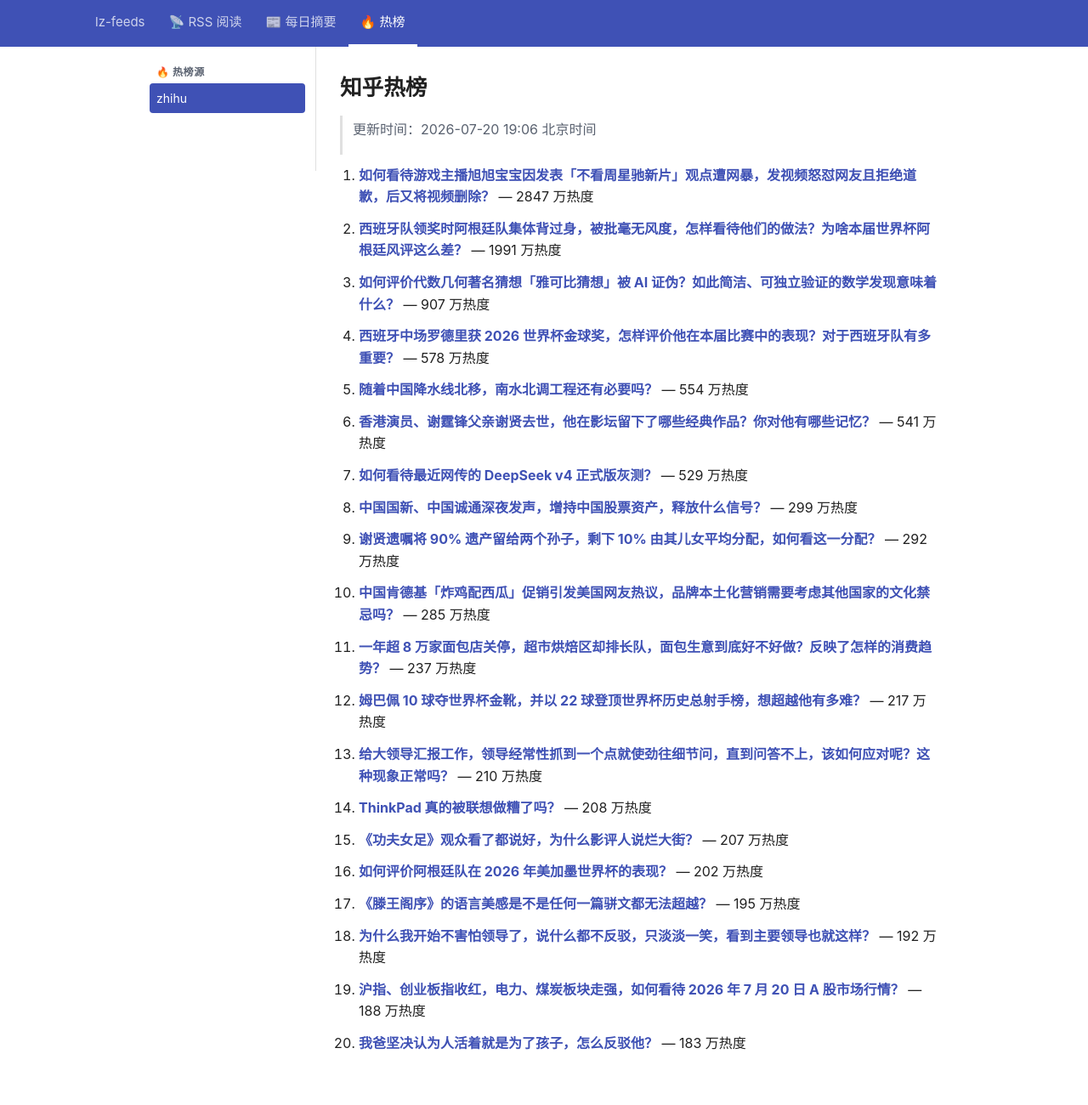
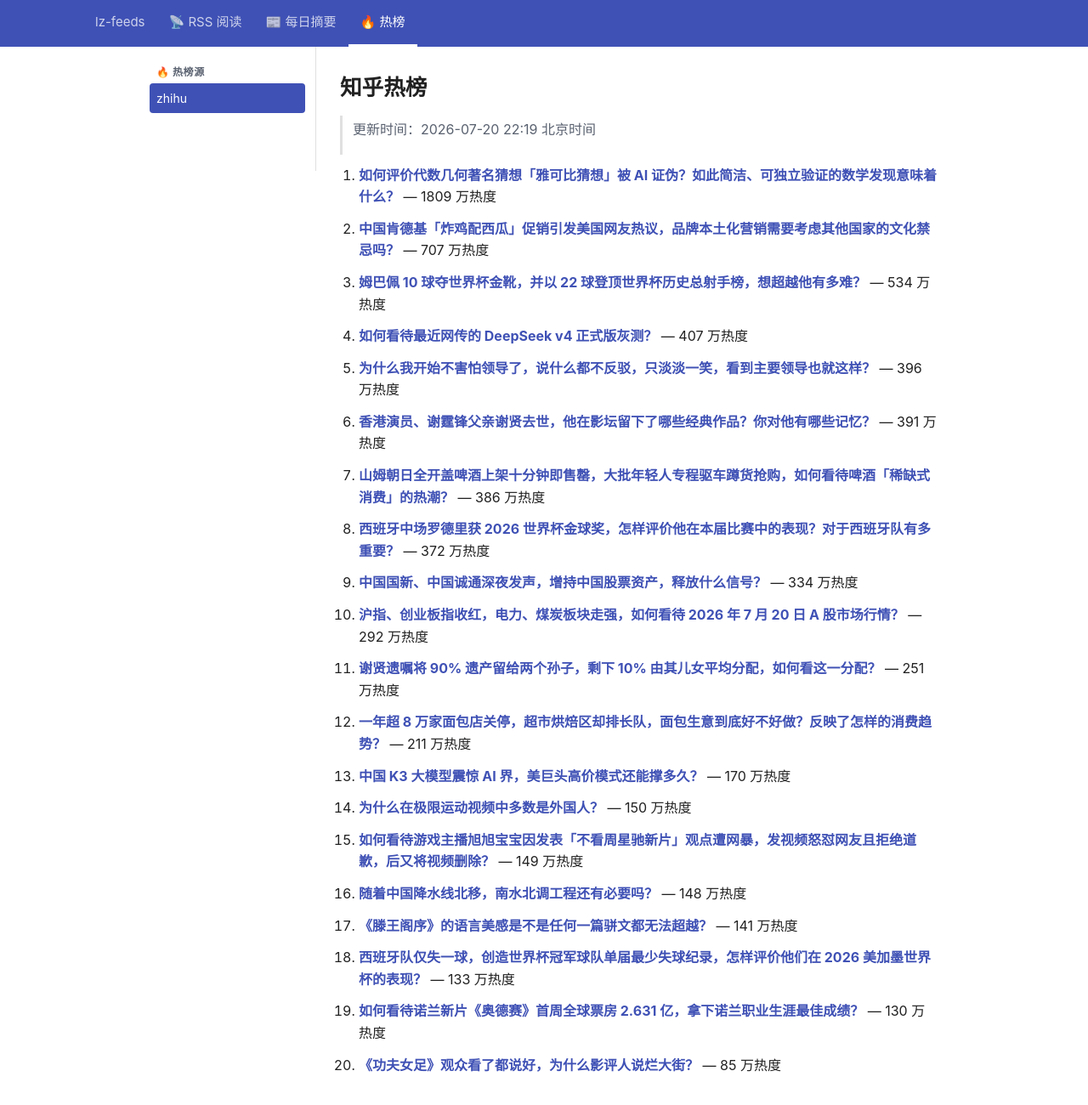
Before and after one commit to lizhang0101/lz-feeds, a Jekyll site: the page built from _hotlist/zhihu.md, in a window 1280 px wide and 1330 px high. Shown: the top 1300 px of the window at 85% size. Built offline with Jekyll 4.4.1, drawn with Linux system fonts in a browser that asks for light colours.

Commit message:
hotlist: 2026-07-20T14:19Z

```diff
--- a/_hotlist/zhihu.md
+++ b/_hotlist/zhihu.md
@@ -1,48 +1,48 @@
 ---
-updated: 2026-07-20 19:06 北京时间
+updated: 2026-07-20 22:19 北京时间
 count: 20
 ---
 
 # 知乎热榜
 
-> 更新时间：2026-07-20 19:06 北京时间
+> 更新时间：2026-07-20 22:19 北京时间
 
-1. **[如何看待游戏主播旭旭宝宝因发表「不看周星驰新片」观点遭网暴，发视频怒怼网友且拒绝道歉，后又将视频删除？](https://www.zhihu.com/question/2062096553184120966)** — 2847 万热度
+1. **[如何评价代数几何著名猜想「雅可比猜想」被 AI 证伪？如此简洁、可独立验证的数学发现意味着什么？](https://www.zhihu.com/question/2062518030224061737)** — 1809 万热度
 
-2. **[西班牙队领奖时阿根廷队集体背过身，被批毫无风度，怎样看待他们的做法？为啥本届世界杯阿根廷风评这么差？](https://www.zhihu.com/question/2062500114510214490)** — 1991 万热度
+2. **[中国肯德基「炸鸡配西瓜」促销引发美国网友热议，品牌本土化营销需要考虑其他国家的文化禁忌吗？](https://www.zhihu.com/question/2062469683769336787)** — 707 万热度
 
-3. **[如何评价代数几何著名猜想「雅可比猜想」被 AI 证伪？如此简洁、可独立验证的数学发现意味着什么？](https://www.zhihu.com/question/2062518030224061737)** — 907 万热度
+3. **[姆巴佩 10 球夺世界杯金靴，并以 22 球登顶世界杯历史总射手榜，想超越他有多难？](https://www.zhihu.com/question/2062431941387710588)** — 534 万热度
 
-4. **[西班牙中场罗德里获 2026 世界杯金球奖，怎样评价他在本届比赛中的表现？对于西班牙队有多重要？](https://www.zhihu.com/question/2062428579145540871)** — 578 万热度
+4. **[如何看待最近网传的 DeepSeek v4 正式版灰测？](https://www.zhihu.com/question/2059057378591613636)** — 407 万热度
 
-5. **[随着中国降水线北移，南水北调工程还有必要吗？](https://www.zhihu.com/question/1965460526583777091)** — 554 万热度
+5. **[为什么我开始不害怕领导了，说什么都不反驳，只淡淡一笑，看到主要领导也就这样？](https://www.zhihu.com/question/4714962638)** — 396 万热度
 
-6. **[香港演员、谢霆锋父亲谢贤去世，他在影坛留下了哪些经典作品？你对他有哪些记忆？](https://www.zhihu.com/question/2062563035739156529)** — 541 万热度
+6. **[香港演员、谢霆锋父亲谢贤去世，他在影坛留下了哪些经典作品？你对他有哪些记忆？](https://www.zhihu.com/question/2062563035739156529)** — 391 万热度
 
-7. **[如何看待最近网传的 DeepSeek v4 正式版灰测？](https://www.zhihu.com/question/2059057378591613636)** — 529 万热度
+7. **[山姆朝日全开盖啤酒上架十分钟即售罄，大批年轻人专程驱车蹲货抢购，如何看待啤酒「稀缺式消费」的热潮？](https://www.zhihu.com/question/2061761575296546408)** — 386 万热度
 
-8. **[中国国新、中国诚通深夜发声，增持中国股票资产，释放什么信号？](https://www.zhihu.com/question/2062331320521450737)** — 299 万热度
+8. **[西班牙中场罗德里获 2026 世界杯金球奖，怎样评价他在本届比赛中的表现？对于西班牙队有多重要？](https://www.zhihu.com/question/2062428579145540871)** — 372 万热度
 
-9. **[谢贤遗嘱将 90% 遗产留给两个孙子，剩下 10% 由其儿女平均分配，如何看这一分配？](https://www.zhihu.com/question/2062582137845278413)** — 292 万热度
+9. **[中国国新、中国诚通深夜发声，增持中国股票资产，释放什么信号？](https://www.zhihu.com/question/2062331320521450737)** — 334 万热度
 
-10. **[中国肯德基「炸鸡配西瓜」促销引发美国网友热议，品牌本土化营销需要考虑其他国家的文化禁忌吗？](https://www.zhihu.com/question/2062469683769336787)** — 285 万热度
+10. **[沪指、创业板指收红，电力、煤炭板块走强，如何看待 2026 年 7 月 20 日 A 股市场行情？](https://www.zhihu.com/question/2062469292113891730)** — 292 万热度
 
-11. **[一年超 8 万家面包店关停，超市烘焙区却排长队，面包生意到底好不好做？反映了怎样的消费趋势？](https://www.zhihu.com/question/2062293737414160723)** — 237 万热度
+11. **[谢贤遗嘱将 90% 遗产留给两个孙子，剩下 10% 由其儿女平均分配，如何看这一分配？](https://www.zhihu.com/question/2062582137845278413)** — 251 万热度
 
-12. **[姆巴佩 10 球夺世界杯金靴，并以 22 球登顶世界杯历史总射手榜，想超越他有多难？](https://www.zhihu.com/question/2062431941387710588)** — 217 万热度
+12. **[一年超 8 万家面包店关停，超市烘焙区却排长队，面包生意到底好不好做？反映了怎样的消费趋势？](https://www.zhihu.com/question/2062293737414160723)** — 211 万热度
 
-13. **[给大领导汇报工作，领导经常性抓到一个点就使劲往细节问，直到问答不上，该如何应对呢？这种现象正常吗？](https://www.zhihu.com/question/2046602314325268215)** — 210 万热度
+13. **[中国 K3 大模型震惊 AI 界，美巨头高价模式还能撑多久？](https://www.zhihu.com/question/2061405940272960418)** — 170 万热度
 
-14. **[ThinkPad 真的被联想做糟了吗？](https://www.zhihu.com/question/20150359)** — 208 万热度
+14. **[为什么在极限运动视频中多数是外国人？](https://www.zhihu.com/question/37668903)** — 150 万热度
 
-15. **[《功夫女足》观众看了都说好，为什么影评人说烂大街？](https://www.zhihu.com/question/2061061982518764560)** — 207 万热度
+15. **[如何看待游戏主播旭旭宝宝因发表「不看周星驰新片」观点遭网暴，发视频怒怼网友且拒绝道歉，后又将视频删除？](https://www.zhihu.com/question/2062096553184120966)** — 149 万热度
 
-16. **[如何评价阿根廷队在 2026 年美加墨世界杯的表现？](https://www.zhihu.com/question/2062433819710284794)** — 202 万热度
+16. **[随着中国降水线北移，南水北调工程还有必要吗？](https://www.zhihu.com/question/1965460526583777091)** — 148 万热度
 
-17. **[《滕王阁序》的语言美感是不是任何一篇骈文都无法超越？](https://www.zhihu.com/question/37521722)** — 195 万热度
+17. **[《滕王阁序》的语言美感是不是任何一篇骈文都无法超越？](https://www.zhihu.com/question/37521722)** — 141 万热度
 
-18. **[为什么我开始不害怕领导了，说什么都不反驳，只淡淡一笑，看到主要领导也就这样？](https://www.zhihu.com/question/4714962638)** — 192 万热度
+18. **[西班牙队仅失一球，创造世界杯冠军球队单届最少失球纪录，怎样评价他们在 2026 美加墨世界杯的表现？](https://www.zhihu.com/question/2062433435608506955)** — 133 万热度
 
-19. **[沪指、创业板指收红，电力、煤炭板块走强，如何看待 2026 年 7 月 20 日 A 股市场行情？](https://www.zhihu.com/question/2062469292113891730)** — 188 万热度
+19. **[如何看待诺兰新片《奥德赛》首周全球票房 2.631 亿，拿下诺兰职业生涯最佳成绩？](https://www.zhihu.com/question/2062461673827480992)** — 130 万热度
 
-20. **[我爸坚决认为人活着就是为了孩子，怎么反驳他？](https://www.zhihu.com/question/614398157)** — 183 万热度
+20. **[《功夫女足》观众看了都说好，为什么影评人说烂大街？](https://www.zhihu.com/question/2061061982518764560)** — 85 万热度
```
